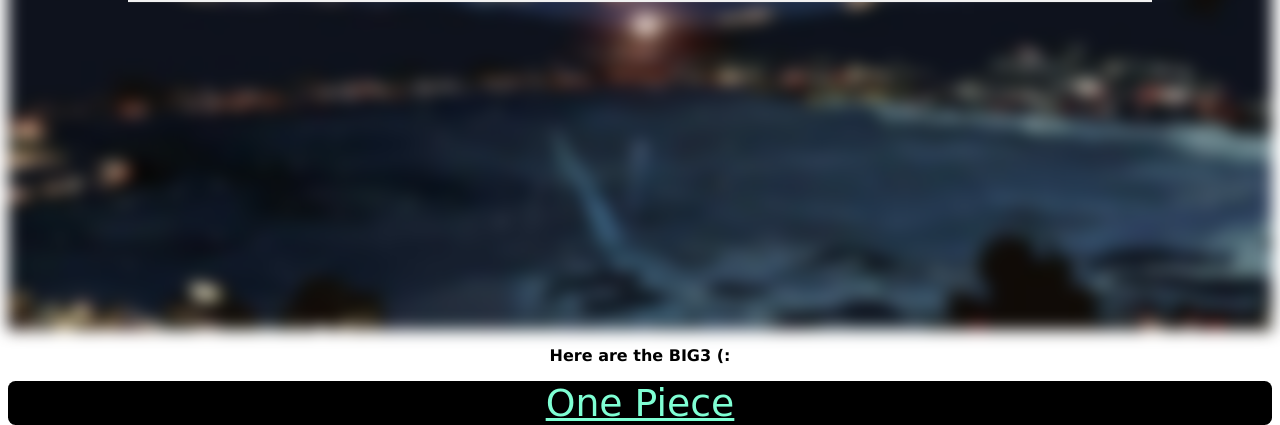
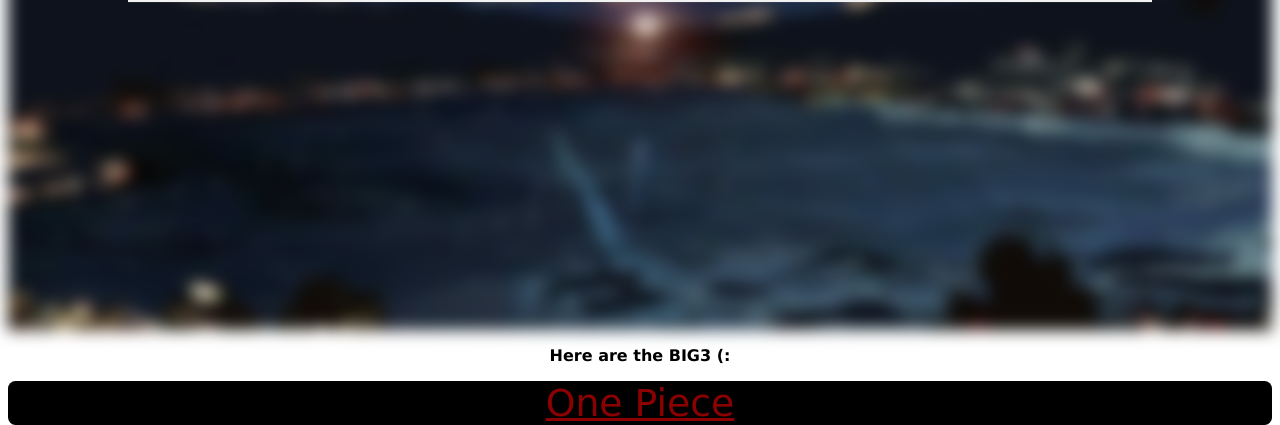
Before and after one commit to manascs897/itachi897.github.io, a plain HTML site: page index.html in a window 1280 px wide. Shown: the part 478-903 px from the top of the page. Drawn offline with Linux system fonts and the light colour scheme.

Commit message:
changing colour of one piece

```diff
--- a/CSS/index.css
+++ b/CSS/index.css
@@ -56,9 +56,9 @@ body, html {
 }
 
 a{
-  color: aquamarine;
+  color: darkred;
 }
 div header a:hover,a:focus
 a:active{
-  color: green;
+  color: darkgrey;
 }
```
